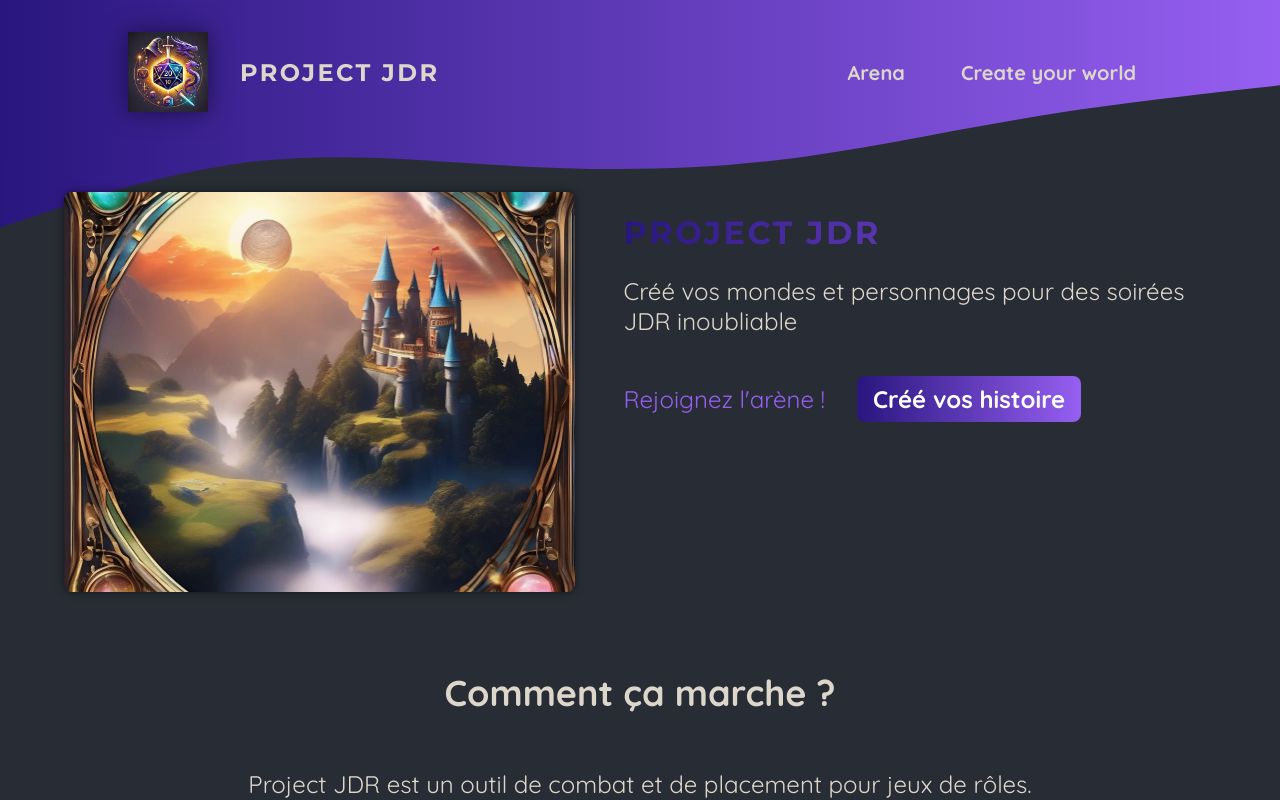
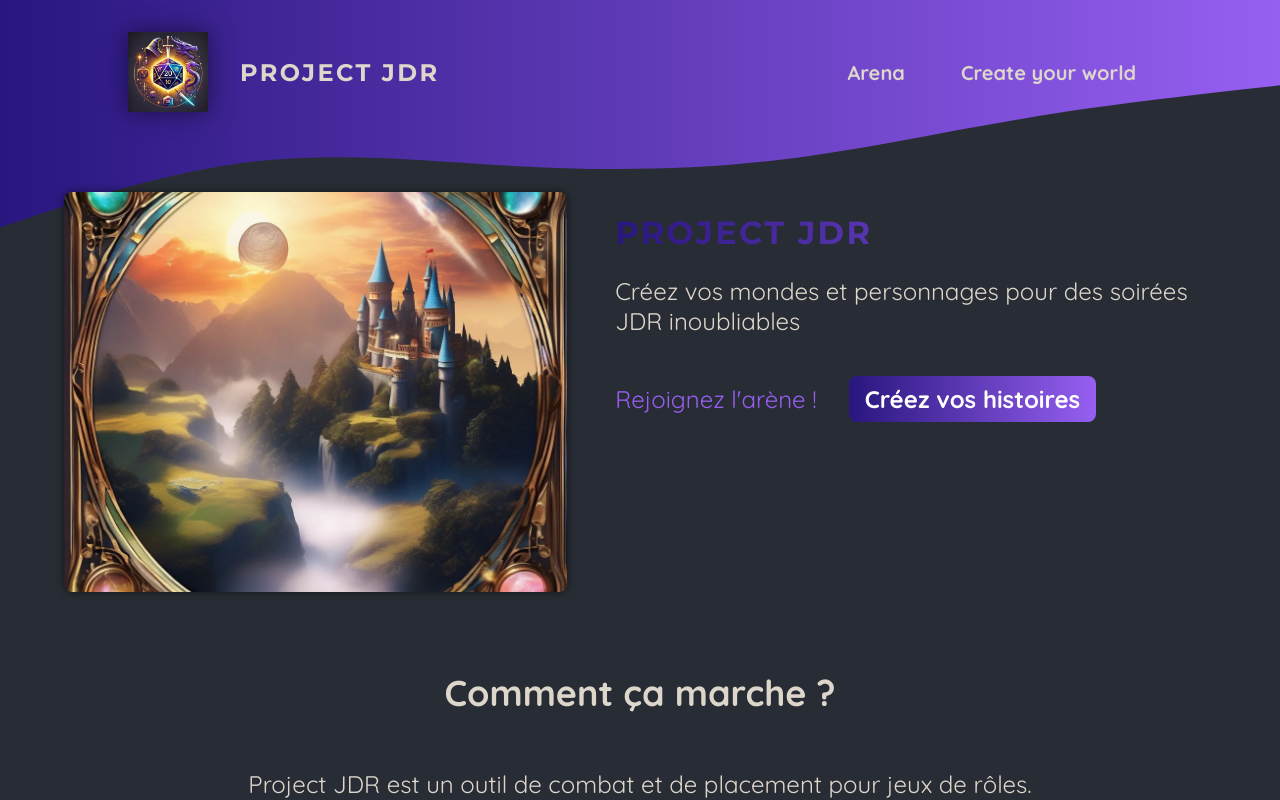
Before and after one commit to NairoD34/ProjectJDR, a Next.js app: page / in a window 1280 px wide. Shown: the top 800 px of the page. Built offline with nearby package versions, Linux system fonts and the light colour scheme.

Commit message:
Ajout de commentaires explicatifs dans les fichiers principaux

```diff
--- a/app/arena/page.js
+++ b/app/arena/page.js
@@ -5,7 +5,6 @@
 
 import Grid from "@/components/arena/grid";
 import BG from "@/assets/icons/western.png"  // Image de fond pour le thème western
-import Image from "next/image";
 
 export default function ArenaPage(options) {
     return (
--- a/app/page.js
+++ b/app/page.js
@@ -1,25 +1,36 @@
+/**
+ * Page d'accueil de Project JDR
+ * Cette page présente les fonctionnalités principales de l'application
+ * et permet aux utilisateurs de naviguer vers les différentes sections
+ */
+
 import styles from './page.module.css'
 import Link from "next/link";
 import ImageSlideshow from "@/components/images/image-slideshow";
+
 export default function Home() {
     return (
         <>
+            {/* En-tête avec diaporama et texte d'accroche */}
             <header className={styles.header}>
                 <div className={styles.slideshow}>
                     <ImageSlideshow/>
                 </div>
                 <div>
+                    {/* Section héros avec titre et description */}
                     <div className={styles.hero}>
                         <h1>Project JDR</h1>
-                        <p>Créé vos mondes et personnages pour des soirées JDR inoubliable</p>
+                        <p>Créez vos mondes et personnages pour des soirées JDR inoubliables</p>
                     </div>
+                    {/* Boutons d'appel à l'action */}
                     <div className={styles.cta}>
                         <Link href={"/arena"}>Rejoignez l'arène !</Link>
-                        <Link href={"/create"}>Créé vos histoire</Link>
+                        <Link href={"/create"}>Créez vos histoires</Link>
                     </div>
                 </div>
             </header>
             <main>
+                {/* Section explicative du fonctionnement */}
                 <section className={styles.section}>
                     <h2>Comment ça marche ?</h2>
                     <p>
@@ -33,6 +44,7 @@ export default function Home() {
                     </p>
                 </section>
 
+                {/* Section sur le créateur de monde */}
                 <section className={styles.section}>
                     <h2>Le créateur de monde</h2>
                     <p>
@@ -45,6 +57,7 @@ export default function Home() {
                     </p>
                 </section>
 
+                {/* Section sur l'arène de combat */}
                 <section className={styles.section}>
                     <h2>L'arène</h2>
                     <p>
```
Also changed, not shown: app/create/page.js (+7 -0 lines), 1 other file (tests, documents, lock files or other folders).
